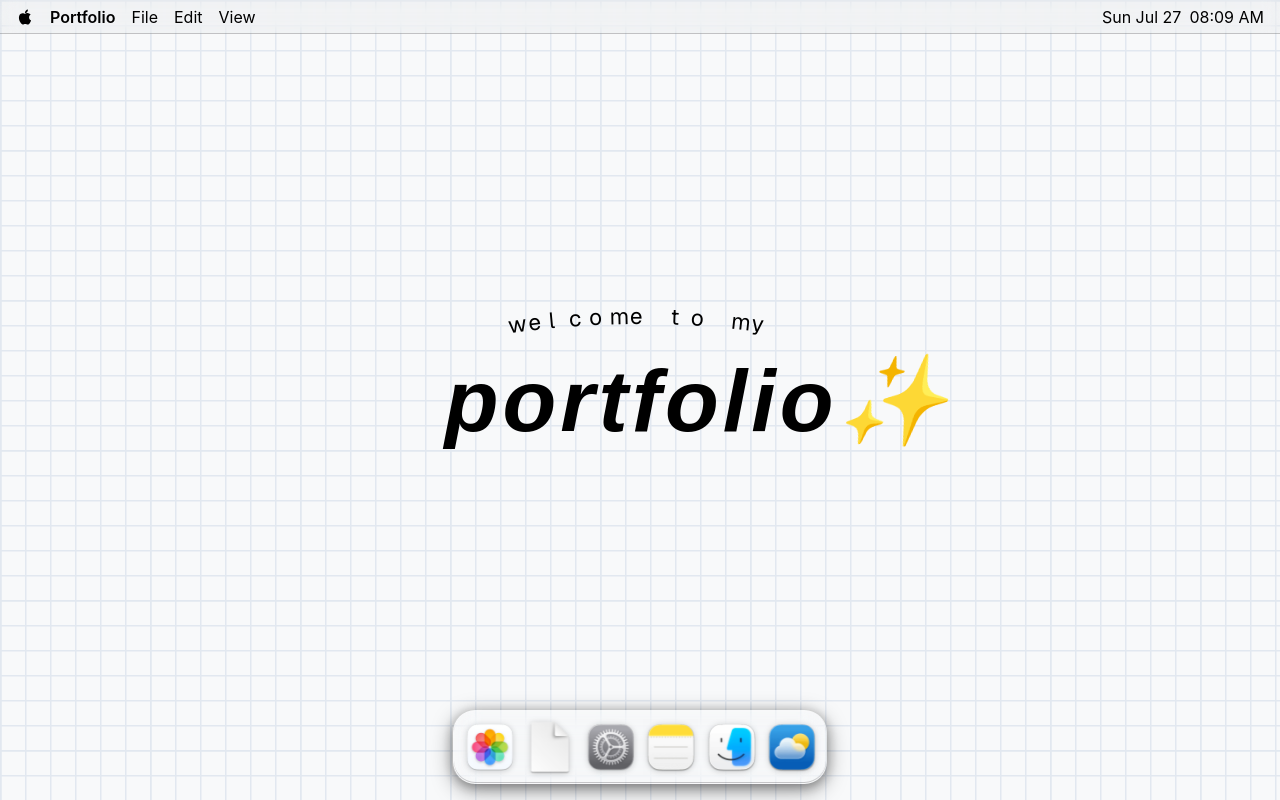
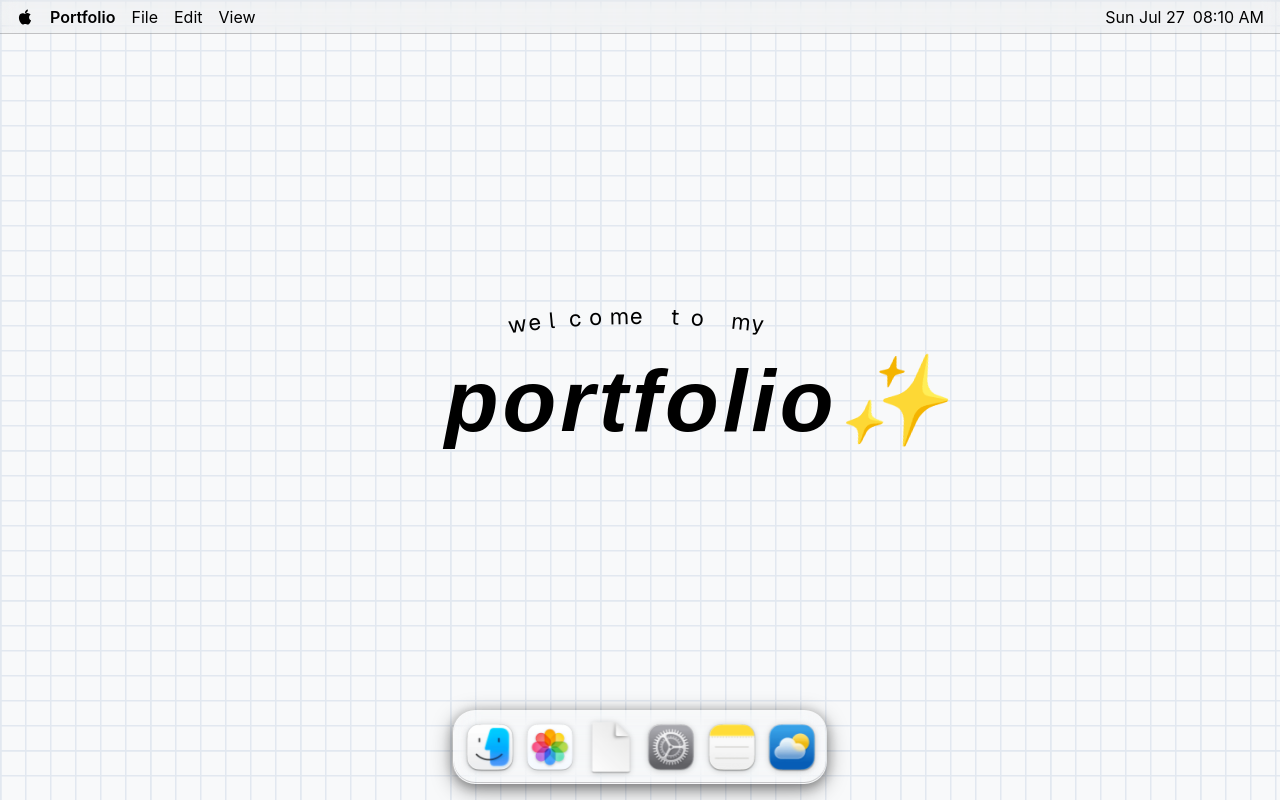
Before and after one commit to zaazhafrnn/my-portfolio, a Next.js app: page / in a window 1280 px wide. Built offline with nearby package versions, Linux system fonts and the light colour scheme; a web font is replaced by a local one.

Commit message:
fix some details

```diff
--- a/src/app/page.tsx
+++ b/src/app/page.tsx
@@ -16,17 +16,17 @@ const MacOSDock = dynamic(
 );
 
 const apps = [
+  { id: "finder", name: "Finder", icon: "/icons/finder.png" },
   { id: "photos", name: "Photo Dumps", icon: "/icons/photos.png" },
   { id: "resume", name: "Resume.pdf", icon: "/icons/file.png" },
   { id: "systemInfo", name: "System Information", icon: "/icons/settings.png" },
   { id: "portfolio", name: "Portfolio", icon: "/icons/notes.png" },
-  { id: "contact", name: "Contact", icon: "/icons/finder.png" },
   { id: "folder", name: "Documents", icon: "/icons/weather.png" },
 ];
 
 const WINDOW_SIZES: Record<string, { width: number; height: number }> = {
   resume: { width: 660, height: 530 },
-  systemInfo: { width: 700, height: 380 },
+  systemInfo: { width: 700, height: 370 },
 };
 
 export default function MacOSDesktop() {
--- a/src/components/apps/AppLoader.tsx
+++ b/src/components/apps/AppLoader.tsx
@@ -1,12 +1,13 @@
 "use client";
-
-import { FC, Suspense, lazy } from "react";
-import { Spinner } from "../ui/shadcn-io/spinner";
+import { FC } from "react";
+import PhotosApp from "./PhotosApp";
+import ResumeApp from "./ResumeApp";
+import SystemInfoApp from "./SystemInfoApp";
 
 const AppComponents = {
-  photos: lazy(() => import("./PhotosApp")),
-  resume: lazy(() => import("./ResumeApp")),
-  systemInfo: lazy(() => import("./SystemInfoApp")),
+  photos: PhotosApp,
+  resume: ResumeApp,
+  systemInfo: SystemInfoApp,
 };
 
 interface AppLoaderProps {
@@ -24,17 +25,7 @@ const AppLoader: FC<AppLoaderProps> = ({ appId }) => {
     );
   }
 
-  return (
-    <Suspense
-      fallback={
-        <div className="p-6 h-full flex items-center justify-center">
-          <Spinner />
-        </div>
-      }
-    >
-      <AppComponent />
-    </Suspense>
-  );
+  return <AppComponent />;
 };
 
 export default AppLoader;
--- a/src/components/apps/PhotosApp.tsx
+++ b/src/components/apps/PhotosApp.tsx
@@ -161,7 +161,7 @@ export default function PhotosApp() {
                       style={{
                         left: "50%",
                         top: "50%",
-                        transform: `translate(-50%, -50%) rotateY(${angle}deg) translateZ(${translateZ}px) rotateY(90deg)`,
+                        transform: `translate(-50%, -50%) rotateY(${angle}deg) translateZ(${translateZ}px) rotateY(270deg)`,
                         transformStyle: "preserve-3d",
                       }}
                     >
--- a/src/components/apps/SystemInfoApp.tsx
+++ b/src/components/apps/SystemInfoApp.tsx
@@ -19,9 +19,9 @@ export default function SystemInfoApp() {
 
   return (
     <div className="bg-white w-full h-full flex flex-col">
-      <div className="grid grid-cols-3 gap-8 p-12">
+      <div className="grid grid-cols-3 p-12">
         <div className="flex items-center justify-center">
-          <div className="aspect-square w-full max-w-xs rounded-full flex items-center justify-center  overflow-hidden shadow-xl">
+          <div className="aspect-square w-full max-w-xs rounded-full flex items-center justify-center  overflow-hidden border-6 border-gray-400">
             <video
               src={"/photos/video-3.mp4"}
               className="w-full h-full scale-120 right-0 object-cover rounded-full"
@@ -33,7 +33,7 @@ export default function SystemInfoApp() {
           </div>
         </div>
 
-        <div className="col-span-2 space-y-4">
+        <div className="col-span-2 space-y-4 pl-14">
           <div>
             <h1 className="text-4xl font-medium text-gray-900">
               Achmad Zhafran Alysyam
@@ -43,13 +43,12 @@ export default function SystemInfoApp() {
 
           <div className="space-y-1 text-sm">
             <InfoRow label="MacBook Pro" value="(M1 Pro, 14-inch); hopefully" />
-            <InfoRow label="Nickname" value="Aza" />
             <InfoRow label="Work Experience" value="10+ months" />
             <InfoRow
-              label="University"
+              label="Collage"
               value="Politeknik Perkapalan Negeri Surabaya"
             />
-            <InfoRow label="Field" value="Otomation Engineering" />
+            <InfoRow label="Field" value="Automation Engineering" />
             <InfoRow label="Academic Year" value="First Year (2025)" />
             <InfoRow label="Location" value="Surabaya, Indonesia" />
             <InfoRow
@@ -59,11 +58,14 @@ export default function SystemInfoApp() {
           </div>
 
           <div className="space-x-4 pt-0">
-            <button className="px-2 h-6 bg-neutral-50 text-gray-700 text-sm font-medium rounded-md hover:bg-gray-200 transition-colors border border-gray-300">
+            <button
+              className="px-2 h-6 bg-neutral-50 text-gray-700 text-sm font-medium rounded-md hover:bg-gray-200 transition-colors border border-gray-300 cursor-pointer"
+              onClick={() => window.open("/folder/Resume.pdf", "_blank")}
+            >
               View Resume...
             </button>
-            <button className="px-2 h-6 bg-neutral-50 text-gray-700 text-sm font-medium rounded-md hover:bg-gray-200 transition-colors border border-gray-300">
-              Contact Info...
+            <button className="px-2 h-6 bg-neutral-50 text-gray-700 text-sm font-medium rounded-md hover:bg-gray-200 transition-colors border border-gray-300 cursor-pointer">
+              Simply Lovely...
             </button>
           </div>
         </div>
--- a/src/components/mac/TopBar.tsx
+++ b/src/components/mac/TopBar.tsx
@@ -1,7 +1,31 @@
 "use client";
 import Image from "next/image";
+import { useEffect, useState } from "react";
 
 export default function TopBar() {
+  const [now, setNow] = useState(new Date());
+
+  useEffect(() => {
+    const interval = setInterval(() => {
+      setNow(new Date());
+    }, 1000);
+
+    return () => clearInterval(interval);
+  }, []);
+
+  const dateStr = now
+    .toLocaleDateString("en-US", {
+      weekday: "short",
+      month: "short",
+      day: "numeric",
+    })
+    .replace(",", "");
+
+  const timeStr = now.toLocaleTimeString([], {
+    hour: "2-digit",
+    minute: "2-digit",
+  });
+
   return (
     <div className="absolute top-0 left-0 right-0 h-8.5 bg-black/2 backdrop-blur-sm border-b border-black/20">
       <div className="flex items-center justify-between h-full px-4 text-black text-base">
@@ -18,21 +42,8 @@ export default function TopBar() {
           <span>View</span>
         </div>
         <div className="flex items-center gap-2">
-          <span>
-            {new Date()
-              .toLocaleDateString("en-US", {
-                weekday: "short",
-                month: "short",
-                day: "numeric",
-              })
-              .replace(",", "")}
-          </span>
-          <span>
-            {new Date().toLocaleTimeString([], {
-              hour: "2-digit",
-              minute: "2-digit",
-            })}
-          </span>
+          <span>{dateStr}</span>
+          <span>{timeStr}</span>
         </div>
       </div>
     </div>
```
